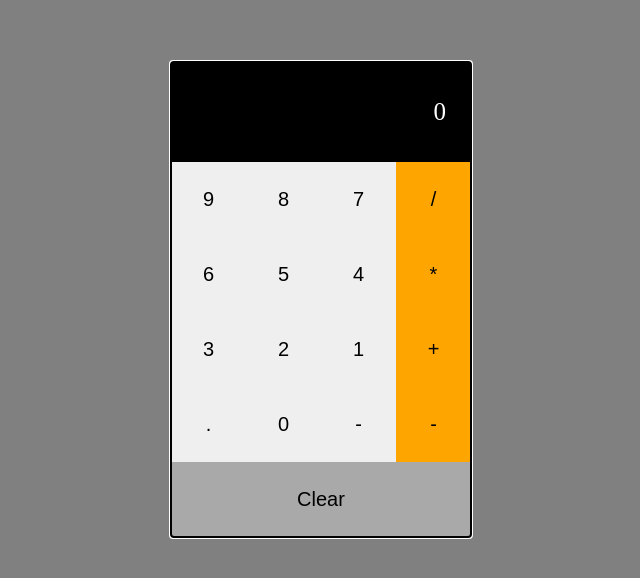
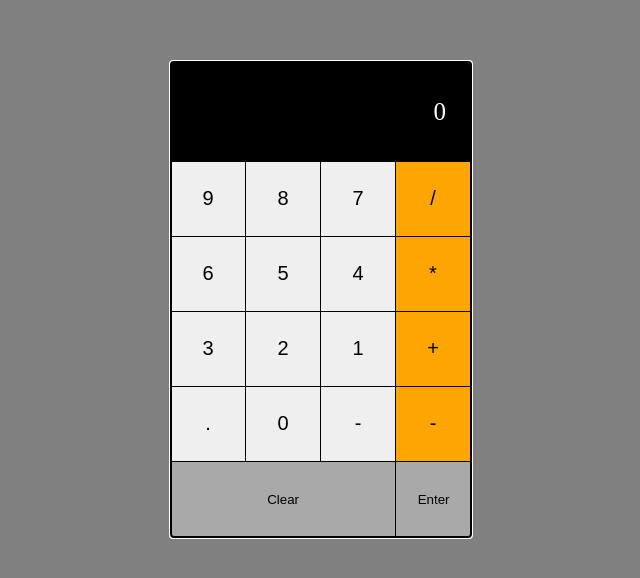
Before and after one commit to rcamach7/calculator, a React (Create React App) app: page / in a window 1280 px wide. Shown: the part 126-704 px from the top of the page, without its empty margins (319-959 px from the left). Built offline with nearby package versions, Linux system fonts and the light colour scheme.

Commit message:
add enter button and attack event handlers

```diff
--- a/package.json
+++ b/package.json
@@ -11,6 +11,7 @@
     "@types/react": "^18.0.15",
     "@types/react-dom": "^18.0.6",
     "@types/styled-components": "^5.1.25",
+    "animate.css": "^4.1.1",
     "react": "^18.2.0",
     "react-dom": "^18.2.0",
     "react-scripts": "5.0.1",
--- a/src/Calculator.tsx
+++ b/src/Calculator.tsx
@@ -2,7 +2,7 @@ import { useEffect, useState } from "react";
 import styled from "styled-components";
 import Screen from "./components/Screen";
 import { Inputs } from "./components/Inputs";
-import { Clear } from "./components/Clear";
+import { ClearEnter } from "./components/ClearEnter";
 import { CalcState } from "./models";
 import { MyCalculator } from "./assets/myCalculator";
 
@@ -52,10 +52,14 @@ function Calculator() {
   };
 
   const addOperation = (operation: string) => {
+    // Break away if an invalid input is pressed.
     if (!isValidInput(operation)) return;
 
+    // Create a collection of up to date operations.
     let newOperations = [...state.operations];
     newOperations.push(operation);
+
+    console.log(calculateValue(newOperations));
 
     setState((state) => {
       let operations = [...state.operations];
@@ -83,11 +87,7 @@ function Calculator() {
 
   const calculateValue = (operationsIn: string[]) => {
     const val = operationsIn.reduce((curTotal, currentOperator, i) => {
-      if (currentOperator.includes("operator") && i === operationsIn.length) {
-        // Skip if last value entered is an operator
-        return curTotal;
-      } else if (curTotal.includes("operator")) {
-        // Perform operation of previous
+      if (curTotal.includes("operator")) {
         curTotal = performOperation(
           curTotal.slice(0, curTotal.indexOf("operator") - 1),
           curTotal[curTotal.indexOf("operator") - 1],
@@ -113,7 +113,7 @@ function Calculator() {
       <CalculatorWrapper>
         <Screen state={state} />
         <Inputs addOperation={addOperation} />
-        <Clear clear={clear} />
+        <ClearEnter clear={clear} addOperation={addOperation} />
       </CalculatorWrapper>
     </Backdrop>
   );
--- a/src/components/Button.tsx
+++ b/src/components/Button.tsx
@@ -10,6 +10,8 @@ const ButtonWrapper = styled.button<{ $operator: boolean }>`
 
   outline: none;
   border: none;
+  border-bottom: solid black 1px;
+  border-right: solid black 1px;
 `;
 
 interface Props {
--- a/src/components/Clear.tsx
+++ /dev/null
@@ -1,25 +0,0 @@
-import { FC } from "react";
-import styled from "styled-components";
-
-const ClearWrapper = styled.button`
-  height: 75px;
-  width: 100%;
-
-  background-color: darkgray;
-  outline: none;
-  border: none;
-
-  font-size: 20px;
-
-  display: flex;
-  justify-content: center;
-  align-items: center;
-`;
-
-interface Props {
-  clear: () => void;
-}
-
-export const Clear: FC<Props> = ({ clear }) => {
-  return <ClearWrapper onClick={() => clear()}>Clear</ClearWrapper>;
-};
--- /dev/null
+++ b/src/components/ClearEnter.tsx
@@ -0,0 +1,43 @@
+import { FC } from "react";
+import styled from "styled-components";
+
+const ClearWrapper = styled.div`
+  height: 75px;
+  width: 100%;
+
+  background-color: darkgray;
+
+  font-size: 20px;
+
+  display: flex;
+  button {
+    outline: none;
+    border: none;
+    background-color: inherit;
+  }
+  #clear {
+    flex: 3;
+  }
+  #enter {
+    flex: 1;
+    border-left: solid black 1px;
+  }
+`;
+
+interface Props {
+  clear: () => void;
+  addOperation: (operator: string) => void;
+}
+
+export const ClearEnter: FC<Props> = ({ clear, addOperation }) => {
+  return (
+    <ClearWrapper>
+      <button id="clear" onClick={() => clear()}>
+        Clear
+      </button>
+      <button id="enter" onClick={() => addOperation("enter")}>
+        Enter
+      </button>
+    </ClearWrapper>
+  );
+};
--- a/src/components/Screen.tsx
+++ b/src/components/Screen.tsx
@@ -1,6 +1,7 @@
 import { FC } from "react";
 import styled from "styled-components";
 import { CalcState } from "../models";
+import "animate.css";
 
 const ScreenWrapper = styled.div`
   height: 100px;
```
Also changed, not shown: 1 other file (tests, documents, lock files or other folders).
